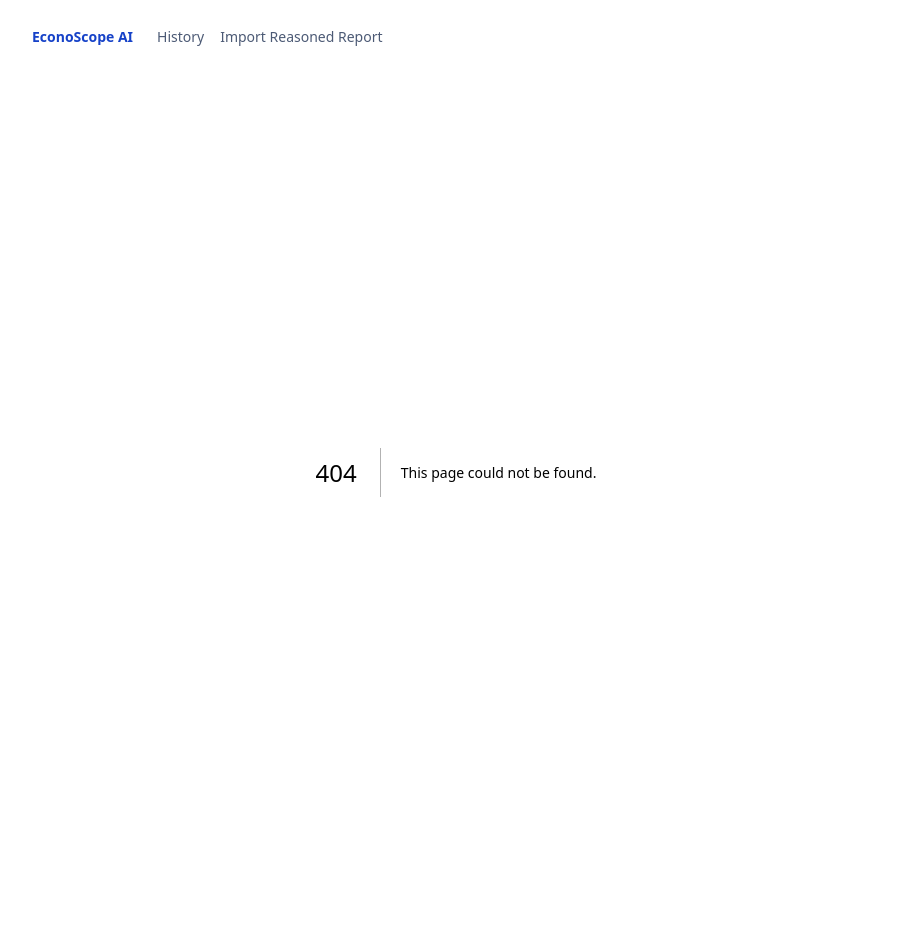
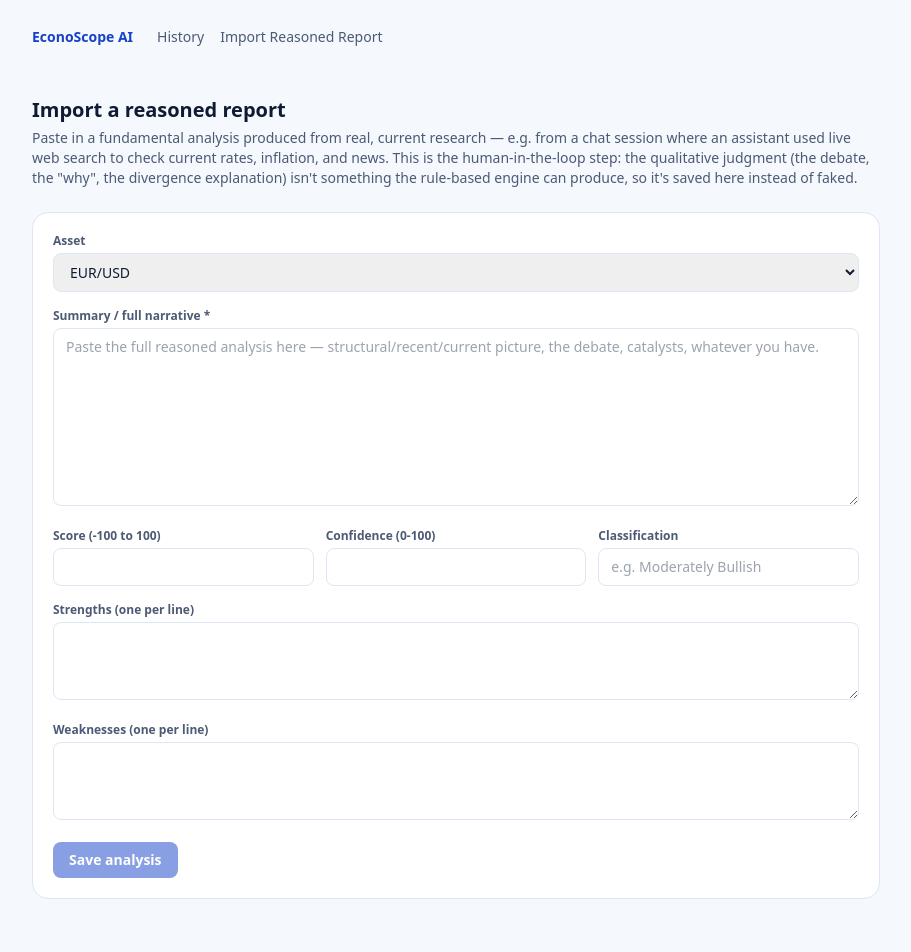
Before and after one commit to calebabrahamotene-cyber/Econoscope-ai, a Next.js app: page /analysis/new in a window 1280 px wide. Before the commit this address had no page. Shown: the top 952 px of the page, without its empty margins (184-1095 px from the left). Built offline with nearby package versions, Linux system fonts and the light colour scheme.

Commit message:
Create page.tsx

```diff
--- /dev/null
+++ b/app/analysis/new/page.tsx
@@ -0,0 +1,120 @@
+"use client";
+
+import { Suspense, useState } from "react";
+import { useSearchParams, useRouter } from "next/navigation";
+import { ASSETS } from "@/lib/assets";
+import { Card } from "@/components/ui";
+
+function NewReasonedAnalysisForm() {
+  const params = useSearchParams();
+  const router = useRouter();
+  const [symbol, setSymbol] = useState(params.get("symbol") ?? ASSETS[0].symbol);
+  const [summary, setSummary] = useState("");
+  const [strengths, setStrengths] = useState("");
+  const [weaknesses, setWeaknesses] = useState("");
+  const [score, setScore] = useState("");
+  const [confidence, setConfidence] = useState("");
+  const [classification, setClassification] = useState("");
+  const [submitting, setSubmitting] = useState(false);
+  const [error, setError] = useState<string | null>(null);
+
+  async function submit() {
+    setSubmitting(true);
+    setError(null);
+    try {
+      const res = await fetch("/api/analyses", {
+        method: "POST",
+        headers: { "Content-Type": "application/json" },
+        body: JSON.stringify({
+          method: "reasoned-import",
+          symbol,
+          summary,
+          strengths: strengths.split("\n").map((s) => s.trim()).filter(Boolean),
+          weaknesses: weaknesses.split("\n").map((s) => s.trim()).filter(Boolean),
+          score: score ? Number(score) : undefined,
+          confidence: confidence ? Number(confidence) : undefined,
+          classification: classification || undefined,
+        }),
+      });
+      const data = await res.json();
+      if (!res.ok) throw new Error(JSON.stringify(data.error));
+      router.push(`/analysis/${data.analysis.id}`);
+    } catch (e) {
+      setError(e instanceof Error ? e.message : String(e));
+    } finally {
+      setSubmitting(false);
+    }
+  }
+
+  return (
+    <div className="pt-6">
+      <h1 className="text-xl font-bold mb-1">Import a reasoned report</h1>
+      <p className="text-sm text-inkSoft mb-6">
+        Paste in a fundamental analysis produced from real, current research — e.g. from a chat session where an
+        assistant used live web search to check current rates, inflation, and news. This is the human-in-the-loop
+        step: the qualitative judgment (the debate, the "why", the divergence explanation) isn't something the
+        rule-based engine can produce, so it's saved here instead of faked.
+      </p>
+
+      <Card className="space-y-4">
+        <div>
+          <label className="text-xs font-semibold text-inkSoft block mb-1">Asset</label>
+          <select value={symbol} onChange={(e) => setSymbol(e.target.value)} className="w-full border border-border rounded-lg px-3 py-2 text-sm">
+            {ASSETS.map((a) => <option key={a.symbol} value={a.symbol}>{a.symbol}</option>)}
+          </select>
+        </div>
+
+        <div>
+          <label className="text-xs font-semibold text-inkSoft block mb-1">Summary / full narrative *</label>
+          <textarea value={summary} onChange={(e) => setSummary(e.target.value)} rows={8}
+            placeholder="Paste the full reasoned analysis here — structural/recent/current picture, the debate, catalysts, whatever you have."
+            className="w-full border border-border rounded-lg px-3 py-2 text-sm" />
+        </div>
+
+        <div className="grid sm:grid-cols-3 gap-3">
+          <div>
+            <label className="text-xs font-semibold text-inkSoft block mb-1">Score (-100 to 100)</label>
+            <input value={score} onChange={(e) => setScore(e.target.value)} type="number" min={-100} max={100}
+              className="w-full border border-border rounded-lg px-3 py-2 text-sm" />
+          </div>
+          <div>
+            <label className="text-xs font-semibold text-inkSoft block mb-1">Confidence (0-100)</label>
+            <input value={confidence} onChange={(e) => setConfidence(e.target.value)} type="number" min={0} max={100}
+              className="w-full border border-border rounded-lg px-3 py-2 text-sm" />
+          </div>
+          <div>
+            <label className="text-xs font-semibold text-inkSoft block mb-1">Classification</label>
+            <input value={classification} onChange={(e) => setClassification(e.target.value)} placeholder="e.g. Moderately Bullish"
+              className="w-full border border-border rounded-lg px-3 py-2 text-sm" />
+          </div>
+        </div>
+
+        <div>
+          <label className="text-xs font-semibold text-inkSoft block mb-1">Strengths (one per line)</label>
+          <textarea value={strengths} onChange={(e) => setStrengths(e.target.value)} rows={3} className="w-full border border-border rounded-lg px-3 py-2 text-sm" />
+        </div>
+        <div>
+          <label className="text-xs font-semibold text-inkSoft block mb-1">Weaknesses (one per line)</label>
+          <textarea value={weaknesses} onChange={(e) => setWeaknesses(e.target.value)} rows={3} className="w-full border border-border rounded-lg px-3 py-2 text-sm" />
+        </div>
+
+        {error && <p className="text-sm text-bearish">{error}</p>}
+
+        <button onClick={submit} disabled={submitting || summary.length < 20}
+          className="text-sm font-semibold px-4 py-2 rounded-lg bg-primary text-white disabled:opacity-50">
+          {submitting ? "Saving…" : "Save analysis"}
+        </button>
+      </Card>
+    </div>
+  );
+}
+
+// useSearchParams() must sit inside a Suspense boundary or `next build`
+// fails on Netlify ("missing-suspense-with-csr-bailout").
+export default function NewReasonedAnalysis() {
+  return (
+    <Suspense fallback={<p className="pt-6 text-sm text-inkSoft">Loading…</p>}>
+      <NewReasonedAnalysisForm />
+    </Suspense>
+  );
+}
```
